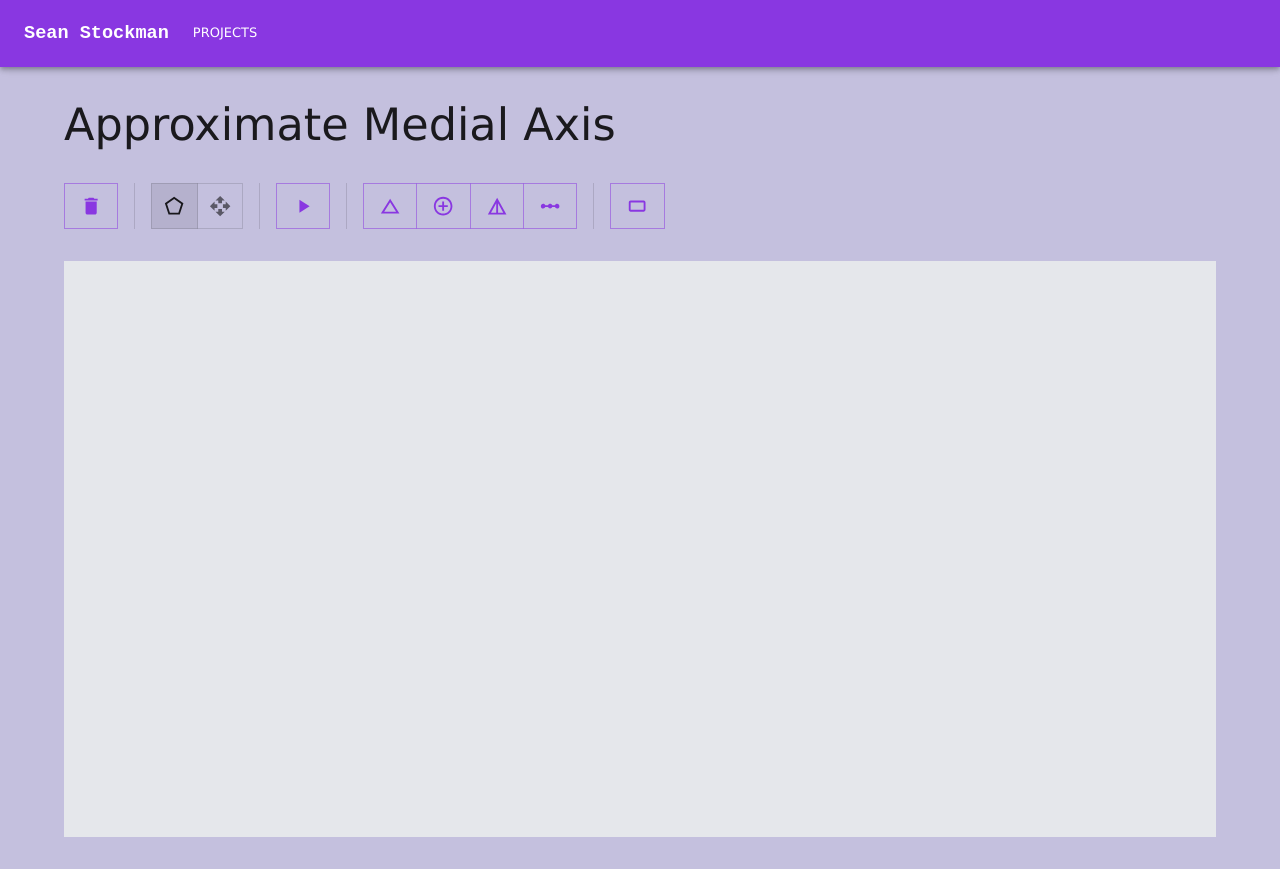
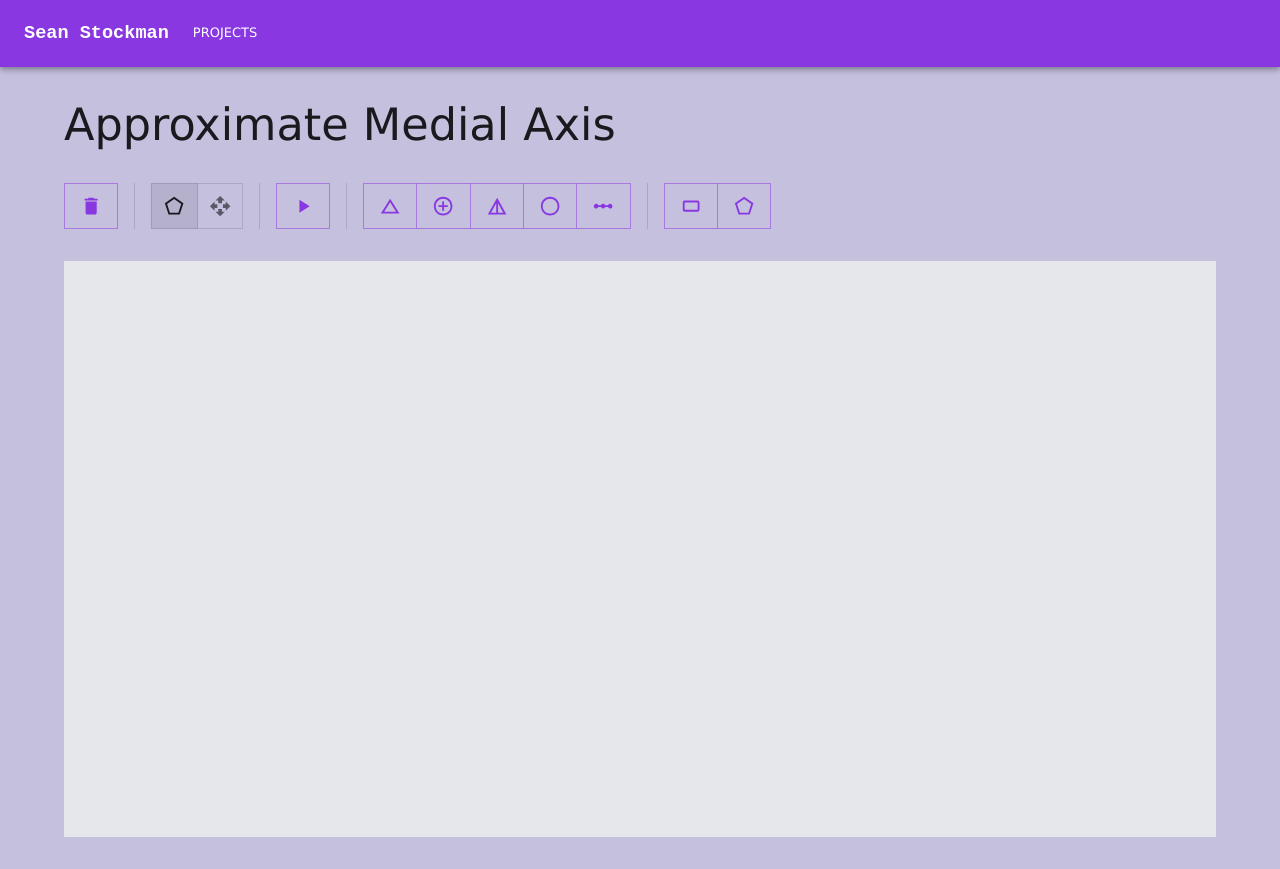
Before and after one commit to seanstockman/web-projects, a React (Vite) app: page /web-projects/medial-axis in a window 1280 px wide. Built offline with nearby package versions, Linux system fonts and the light colour scheme.

Commit message:
Corrected bug with eliminating wrong disabled triangle

```diff
--- a/src/lib/geometry/geometry2d.ts
+++ b/src/lib/geometry/geometry2d.ts
@@ -9,6 +9,7 @@ export interface Vec2 {
 }
 
 export interface Vector {
+    origin: Vec2,
     direction: number,
     magnitude: number
 }
@@ -132,8 +133,10 @@ export const geometry2d = {
         return 0.5 * ((A.x * B.y + B.x * C.y + C.x * A.y) - (A.y * B.x + B.y * C.x + C.y * A.x));
     },
 
-    getVectorFromAToB(A: Vec2, B: Vec2): Vector {
+    /** Returns the vector from A to B. */
+    constructVectorAB(A: Vec2, B: Vec2): Vector {
         return {
+            origin: A,
             direction: this.getDirectionFromAToB(A, B),
             magnitude: this.distance(A, B)
         }
--- a/src/lib/geometry/triangle_graph.ts
+++ b/src/lib/geometry/triangle_graph.ts
@@ -8,6 +8,7 @@ export type Vertex = Vec2 & {
 
 export type VectorTuple = [Vertex, Vertex, Vertex];
 export type Triangle = [number, number, number];
+export type BundledTriangle = { i: number, t: Triangle };
 
 export class TriangleGraph {
     public vertices: Vertex[];
@@ -308,4 +309,16 @@ export class TriangleGraph {
     public getEdgeBetweenTrianglesAsVertices(t1: Triangle, t2: Triangle) {
         return this.getEdgeBetweenTriangles(t1, t2)!.map(i => this.vertices[i]!) as [Vertex, Vertex];
     }
+
+    public getObtuseVertexOfTriangle(t: Triangle) {
+        let obtuseVertexIndex;
+        const triVerts = this.getVertices(t);
+        for (let i = 0; i < t.length; i++) {
+            if (geometry2d.getAngleBetweenPoints(triVerts[(i + 2) % 3]!, triVerts[i]!, triVerts[(i + 1) % 3]!) <= (Math.PI / 2)) continue;
+            obtuseVertexIndex = i;
+            break;
+        }
+        if (obtuseVertexIndex == undefined) { console.error(`could not find obtuse vertex`); return; }
+        return { i: t[obtuseVertexIndex]!, v: triVerts[obtuseVertexIndex]! }
+    }
 }
--- a/src/pages/approximate_medial_axis/MedialAxis.tsx
+++ b/src/pages/approximate_medial_axis/MedialAxis.tsx
@@ -14,6 +14,7 @@ import FastForwardIcon from '@mui/icons-material/FastForward';
 import ControlPointIcon from '@mui/icons-material/ControlPoint';
 import DetailsIcon from '@mui/icons-material/Details';
 import LinearScaleIcon from '@mui/icons-material/LinearScale';
+import PentagonOutlinedIcon from '@mui/icons-material/PentagonOutlined';
 
 import SkipNextIcon from '@mui/icons-material/SkipNext';
 // import { lineStartMode } from '../components/drawingCanvas/draw_modes/lineTool.ts';
@@ -31,8 +32,9 @@ export default function ApproximateMedialAxis() {
         redrawCanvas,
         drawMode, setDrawMode, clearCanvas, clearCanvasOverlays,
         initialiseCDTFromCanvasPoints, addSteinerPoints, flipRemainingConvex, constructMedialAxisFromTriangulation,
-        getMedialAxis,
-        setToRectExample, showGraph
+        getMedialAxis, checkForObtuse,
+        setToRectExample, setToFig10Example,
+        showGraph
     } = useMedialAxisDraw(canvasRef, drawModes);
 
     const drawActions = [
@@ -64,6 +66,11 @@ export default function ApproximateMedialAxis() {
             }
         },
         {
+            label: "Check for obtuse.", icon: <PanoramaFishEyeIcon />, action: () => {
+                checkForObtuse();
+            }
+        },
+        {
             label: "Construct Medial Axis from the triangulation.", icon: <LinearScaleIcon />, action: () => {
                 constructMedialAxisFromTriangulation();
             }
@@ -82,6 +89,12 @@ export default function ApproximateMedialAxis() {
         {
             label: "Sets the canvas to the box example in Figure 7.", icon: <Crop32Icon />, action: () => {
                 setToRectExample();
+            }
+        },
+
+        {
+            label: "Sets the canvas to the box example in Figure 10.", icon: <PentagonOutlinedIcon />, action: () => {
+                setToFig10Example();
             }
         }
     ];
--- a/src/pages/approximate_medial_axis/approximate_medial_axis.ts
+++ b/src/pages/approximate_medial_axis/approximate_medial_axis.ts
@@ -8,26 +8,12 @@
 
 import * as poly2tri from "poly2tri";
 import { geometry2d, type Vec2 } from "../../lib/geometry/geometry2d.ts";
-import { TriangleGraph, type Triangle, type Vertex } from "../../lib/geometry/triangle_graph.ts";
+import { TriangleGraph, type BundledTriangle, type Triangle, type Vertex } from "../../lib/geometry/triangle_graph.ts";
 
 type insertedConvexSteinerPoints = {
     vertexIndex: number,
     before: Vertex,
     after: Vertex
-}
-
-/** The types of triangles outlined in section 2.3.
- *  Each value corresponds with the number of polygon edges coinciding with each triangle.
- *  - Type A represents a triangle with one coinciding polygon edge.
- *  - Type B represents a triangle with two coinciding polygon edges.
- *  - Type C represents a triangle with no coinciding polygon edges. */
-enum TriangleType {
-    /** No polygon edges */
-    C,
-    /** One polygon edge */
-    A,
-    /** Two polygon edges */
-    B,
 }
 
 export const medialAxis = {
@@ -37,8 +23,9 @@ export const medialAxis = {
     },
 
     getPolygonWithAddedSteinerPoints(g: TriangleGraph) {
-        // addObtuseThreeNeighbourSteinerPoints(g); TODO
+        // addObtuseThreeNeighbourSteinerPoints(g); //TODO
         return addConvexVertexSteinerPoints(g);
+        return g.vertices;
     },
 
     flipRemainingConvexVertices(g: TriangleGraph) {
@@ -65,6 +52,10 @@ export const medialAxis = {
         }
     },
 
+    checkForObtuse(g: TriangleGraph) {
+        addObtuseThreeNeighbourSteinerPoints(g);
+    },
+
     constructMedialAxis(g: TriangleGraph, showDebug: boolean = false) {
         return new MedialAxisConstructor(g).construct(showDebug);
     }
@@ -77,31 +68,44 @@ export const medialAxis = {
 
 /** Adds the Steiner points to resolve convex triangles with 3 neighbours. */
 function addObtuseThreeNeighbourSteinerPoints(g: TriangleGraph) {
-    const obtuseTriangles: Triangle[] = [];
+    const obtuseTriangles: { i: number, t: Triangle }[] = [];
 
-    g.triangles.forEach(t => {
+    g.triangles.forEach((t, i) => {
         const verts = g.getVertices(t);
         const circumcentre = geometry2d.getCircumcircle(...verts).center;
         if (geometry2d.isPointInTriangle(circumcentre, ...verts)) return;
 
         // does this have three neighbours?
-        for (let i = 0; i < 3; i++) {
-            const vertexA = verts[i]!;
-            const vertexB = i == 2 ? verts[0] : verts[i + 1]!;
-            const sharedConnections = g.getSharedConnections(vertexA, vertexB);
+        if (getNumberOfPolygonEdges(g, t) != 0) return;
 
-            const C = i == 0 ? 2 : i - 1;
-            sharedConnections.filter(connection => connection != t[C]);
-            if (sharedConnections.length == 0) return;
-        }
-
-        obtuseTriangles.push(t);
+        obtuseTriangles.push({ t: t, i: i });
     });
 
     if (obtuseTriangles.length == 0) return;
 
-    console.warn(`not implemented: found obtuseTriangles with three points:`);
-    console.log(obtuseTriangles);
+    console.log(`found ${obtuseTriangles.length} obtuse triangle/s with three adjacent triangles:`);
+    console.log(obtuseTriangles.map(tri => tri.i));
+
+    obtuseTriangles.forEach(obtuseTriangle => addSteinerPointForObtuseCase(g, obtuseTriangle));
+}
+
+function addSteinerPointForObtuseCase(g: TriangleGraph, obtuse: BundledTriangle) {
+    // a ray is sent from the obtuse vertex towards c_i (circumcentre of t_i)
+    // only those triangles intersected by the ray are inspected
+    const circumcentre = g.getCircumcircleOfTriangle(obtuse.t).center;
+    const obtuseVertex = g.getObtuseVertexOfTriangle(obtuse.t)!;
+    const intersectedTris = g.traceRay(obtuseVertex.v, geometry2d.sub(circumcentre, obtuseVertex.v), obtuse.i, circumcentre);
+    console.log(`intersectedFaces for triangle ${obtuse.i}`);
+    console.log(intersectedTris);
+
+    // if the ray does not intersect any polygon edge, c_i is inside the polygon and the triangle is considered acceptable.
+    if (g.isPointInTriangle(g.triangles[intersectedTris[intersectedTris.length - 1]!]!, circumcentre)) {
+        console.log(`circumcentre of T${obtuse.i} is inside the last pierced triangle T${intersectedTris[intersectedTris.length - 1]}`);
+        return;
+    }
+
+    console.warn(`circumcentre of T${obtuse.i} is outside the polygon`);
+    return circumcentre;
 }
 
 /** Finds and returns the Steiner Points to be added to resolve three-neighbour obtuse triangles (section 2.1). */
@@ -190,24 +194,25 @@ function getSteinerPointsAtVertex(g: TriangleGraph, c: number): insertedConvexSt
         before: v_s1,
         after: v_s2
     };
-
-    // insertedSteinerPoints[0]!.isBeforeVertex = true;
-
-    // return insertedSteinerPoints;
-
-
-    // the triangles from T_s are now changed as follows:
-    // firstly the bisector of /_ v_c-1 v_c v_c+1 is determined and after that the angle at vertex v_c is calculated.
-
-
-    // the triangles from T_s are processed sequentially in a ccw direction.
-
-    // until the cumulative value of the angles at v_c is smalled than the half of /_ v_c-1 v_c v_c+1, the triangle vertex is moved.
 }
 
-export type MedialAxis = {
+type MedialAxis = {
     points: Vec2[],
     edges: [number, number][];
+}
+
+/** The types of triangles outlined in section 2.3.
+ *  Each value corresponds with the number of polygon edges coinciding with each triangle.
+ *  - Type A represents a triangle with one coinciding polygon edge.
+ *  - Type B represents a triangle with two coinciding polygon edges.
+ *  - Type C represents a triangle with no coinciding polygon edges. */
+enum TriangleType {
+    /** No polygon edges */
+    C,
+    /** One polygon edge */
+    A,
+    /** Two polygon edges */
+    B,
 }
 
 type TriangleInfo = {
@@ -223,7 +228,6 @@ class MedialAxisConstructor {
     private triInfo: TriangleInfo[];
     private finished = false;
     private ma: MedialAxis = { points: [], edges: [] };
-
 
     constructor(tg: TriangleGraph) {
         this.g = tg;
@@ -258,14 +262,7 @@ class MedialAxisConstructor {
 
     private assignTriTypes() {
         this.g.triangles.forEach((t, triangleIndex) => {
-            let numberOfPolygonEdges = 0;
-
-            // CCW winding helpful here
-            if ((t[0] + 1) % this.g.vertices.length == t[1]) numberOfPolygonEdges++;
-            if ((t[1] + 1) % this.g.vertices.length == t[2]) numberOfPolygonEdges++;
-            if ((t[2] + 1) % this.g.vertices.length == t[0]) numberOfPolygonEdges++;
-
-            this.triInfo[triangleIndex]!.type = numberOfPolygonEdges;
+            this.triInfo[triangleIndex]!.type = getNumberOfPolygonEdges(this.g, t);
         });
     }
 
@@ -282,17 +279,10 @@ class MedialAxisConstructor {
             // const obtuseVertex = geometry2d.getFurthestPointFromP(circumcentre.center, triangle.map(i => this.g.vertices[i]!));
             if (showDebug) console.log(`T${i} (c-type): circumcentre is not in the triangle`);
 
-            let obtuseVertexIndex;
-            const triVerts = this.g.getVertices(t);
-            for (let i = 0; i < t.length; i++) {
-                if (geometry2d.getAngleBetweenPoints(triVerts[(i + 2) % 3]!, triVerts[i]!, triVerts[(i + 1) % 3]!) <= (Math.PI / 2)) continue;
-                obtuseVertexIndex = i;
+            const obtuseVertex = this.g.getObtuseVertexOfTriangle(t);
+            if (!obtuseVertex) return;
 
-                break;
-            }
-            if (obtuseVertexIndex == undefined) { console.error(`could not find obtuse vertex`); return; }
-
-            const vO = triVerts[obtuseVertexIndex]!;
+            const vO = obtuseVertex.v;
             const dir = geometry2d.normalise(geometry2d.sub(cc, vO));
 
             const facesTraversed = this.g.traceRay(vO, dir, i, cc);
@@ -423,7 +413,24 @@ class MedialAxisConstructor {
                 // connect last added
                 this.ma.edges.push([prevCIndex, this.ma.points.length - 1]);
                 return;
-            } else if (next.info.type == TriangleType.C) {
+            }
+
+
+            if (!curr.info.disabled) {
+                if (!addedFirstMidpoint) {
+                    // add the midpoint
+                    const edge = this.g.getEdgeBetweenTrianglesAsVertices(curr.t, prev.t)!;
+                    addedMidpointVertices.push(geometry2d.getMidpoint(...edge));
+                    addedFirstMidpoint = true;
+                }
+                // add the midpoint
+                const edge = this.g.getEdgeBetweenTrianglesAsVertices(curr.t, next.t)!;
+                addedMidpointVertices.push(geometry2d.getMidpoint(...edge));
+            } else {
+                if (showDebug) console.log(`T${next.i} is disabled, skipping.`);
+            }
+
+            if (next.info.type == TriangleType.C) {
                 if (showDebug) console.log(`- found C-type triangle T${next.i}`);
                 // add and connect all previous
 
@@ -443,20 +450,6 @@ class MedialAxisConstructor {
                 return;
             }
 
-            if (!next.info.disabled) {
-                if (!addedFirstMidpoint) {
-                    // add the midpoint
-                    const edge = this.g.getEdgeBetweenTrianglesAsVertices(curr.t, prev.t)!;
-                    addedMidpointVertices.push(geometry2d.getMidpoint(...edge));
-                    addedFirstMidpoint = true;
-                }
-                // add the midpoint
-                const edge = this.g.getEdgeBetweenTrianglesAsVertices(curr.t, next.t)!;
-                addedMidpointVertices.push(geometry2d.getMidpoint(...edge));
-            } else {
-                if (showDebug) console.log(`T${next.i} is disabled, skipping.`);
-            }
-
             // type A
             prev = curr;
             curr = next;
@@ -465,3 +458,14 @@ class MedialAxisConstructor {
         console.error(`maximum type-A search iterations exceeded (T${index})`);
     }
 }
+
+function getNumberOfPolygonEdges(tg: TriangleGraph, t: Triangle) {
+    let numberOfPolygonEdges = 0;
+
+    // CCW winding helpful here
+    if ((t[0] + 1) % tg.vertices.length == t[1]) numberOfPolygonEdges++;
+    if ((t[1] + 1) % tg.vertices.length == t[2]) numberOfPolygonEdges++;
+    if ((t[2] + 1) % tg.vertices.length == t[0]) numberOfPolygonEdges++;
+
+    return numberOfPolygonEdges;
+}
--- a/src/pages/approximate_medial_axis/useMedialAxis.ts
+++ b/src/pages/approximate_medial_axis/useMedialAxis.ts
@@ -52,7 +52,22 @@ export function useMedialAxisDraw(canvasRef: RefObject<HTMLCanvasElement | null>
         ]);
     }
 
+    function setToFig10Example() {
+        clearCanvasOverlays();
+        clearCanvas();
+        setPoints([
+            { x: 380.2228250647914, y: 153.64437459688003 },
+            { x: 296.6573690065955, y: 366.7362875452796 },
+            { x: 643.4540116481085, y: 687.0705357683639 },
+            { x: 736.7687709130939, y: 493.47722923354337 },
+            { x: 1082.172655953637, y: 602.1123221091981 },
+            { x: 1176.8801728195924, y: 391.8059243627384 },
+            { x: 655.9888300568379, y: 270.63601307835427 },
+        ]);
+    }
+
     function initialiseCDTFromCanvasPoints() {
+        console.log(points);
         tg = getConstrainedDelaunayTriangulation(points);
         showTriangleGraph(tg);
     }
@@ -104,7 +119,7 @@ export function useMedialAxisDraw(canvasRef: RefObject<HTMLCanvasElement | null>
 
     function constructMedialAxisFromTriangulation() {
         if (!tg) { console.warn(`Triangle Graph is not defined. Have you ran Delaunay Triangulation first?`); return; }
-        const ma = medialAxis.constructMedialAxis(tg);
+        const ma = medialAxis.constructMedialAxis(tg, true);
         if (!ma) { console.error(`no ma :(`); return; }
         console.log(ma);
         addDrawBundleToCanvas({
@@ -125,6 +140,11 @@ export function useMedialAxisDraw(canvasRef: RefObject<HTMLCanvasElement | null>
             //     }
             // }))
         });
+    }
+
+    function checkForObtuse() {
+        if (!tg) return;
+        medialAxis.checkForObtuse(tg);
     }
 
     function getMedialAxis() {
@@ -255,7 +275,8 @@ export function useMedialAxisDraw(canvasRef: RefObject<HTMLCanvasElement | null>
         handleMouseMove, handleMouseDown, handleMouseUp, handleMouseLeave, handleRightClick,
         drawMode, setDrawMode, clearCanvas, clearCanvasOverlays,
         initialiseCDTFromCanvasPoints, addSteinerPoints, flipRemainingConvex, constructMedialAxisFromTriangulation,
-        getMedialAxis,
-        setToRectExample, showGraph
+        getMedialAxis, checkForObtuse,
+        setToRectExample, setToFig10Example,
+        showGraph
     };
 }
```
